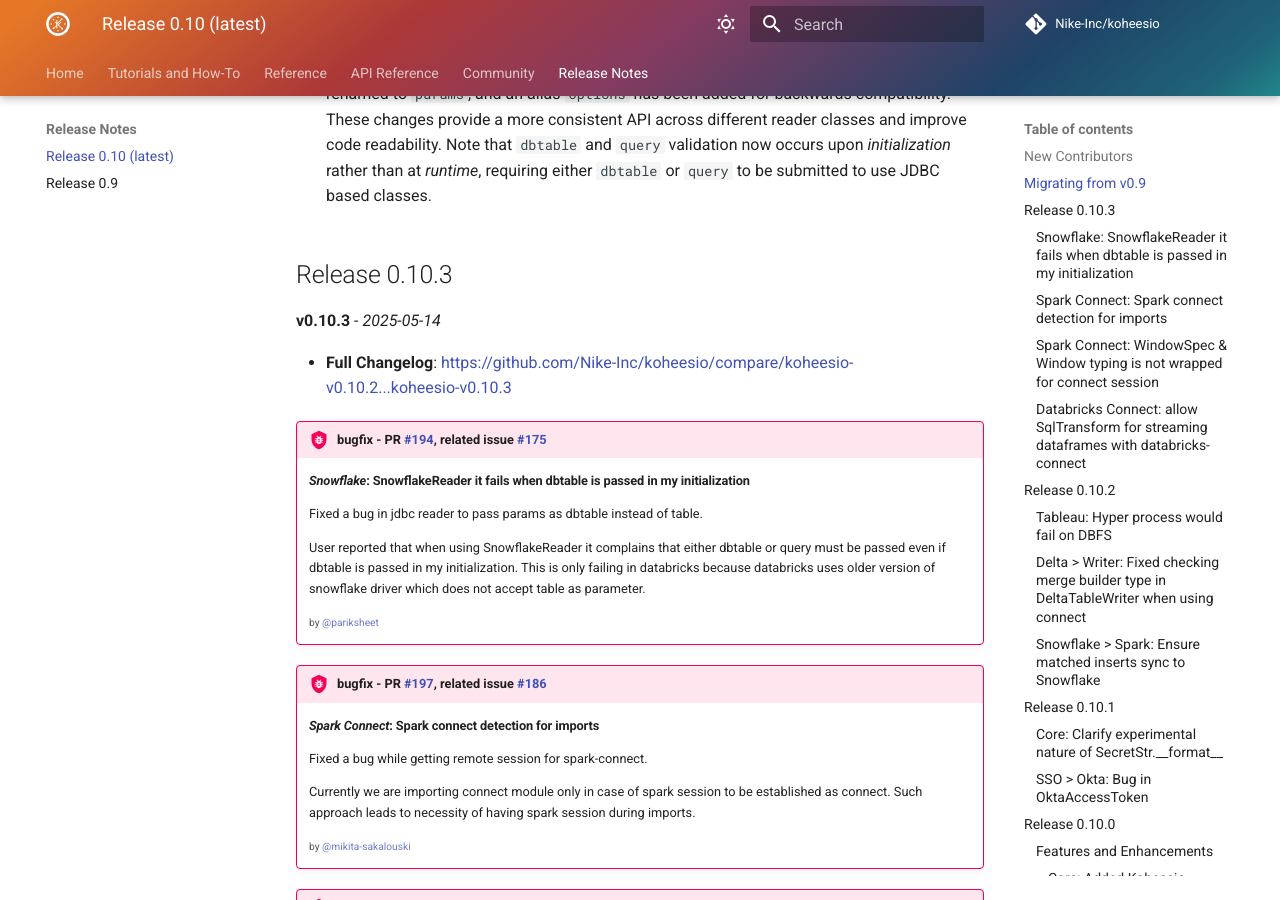
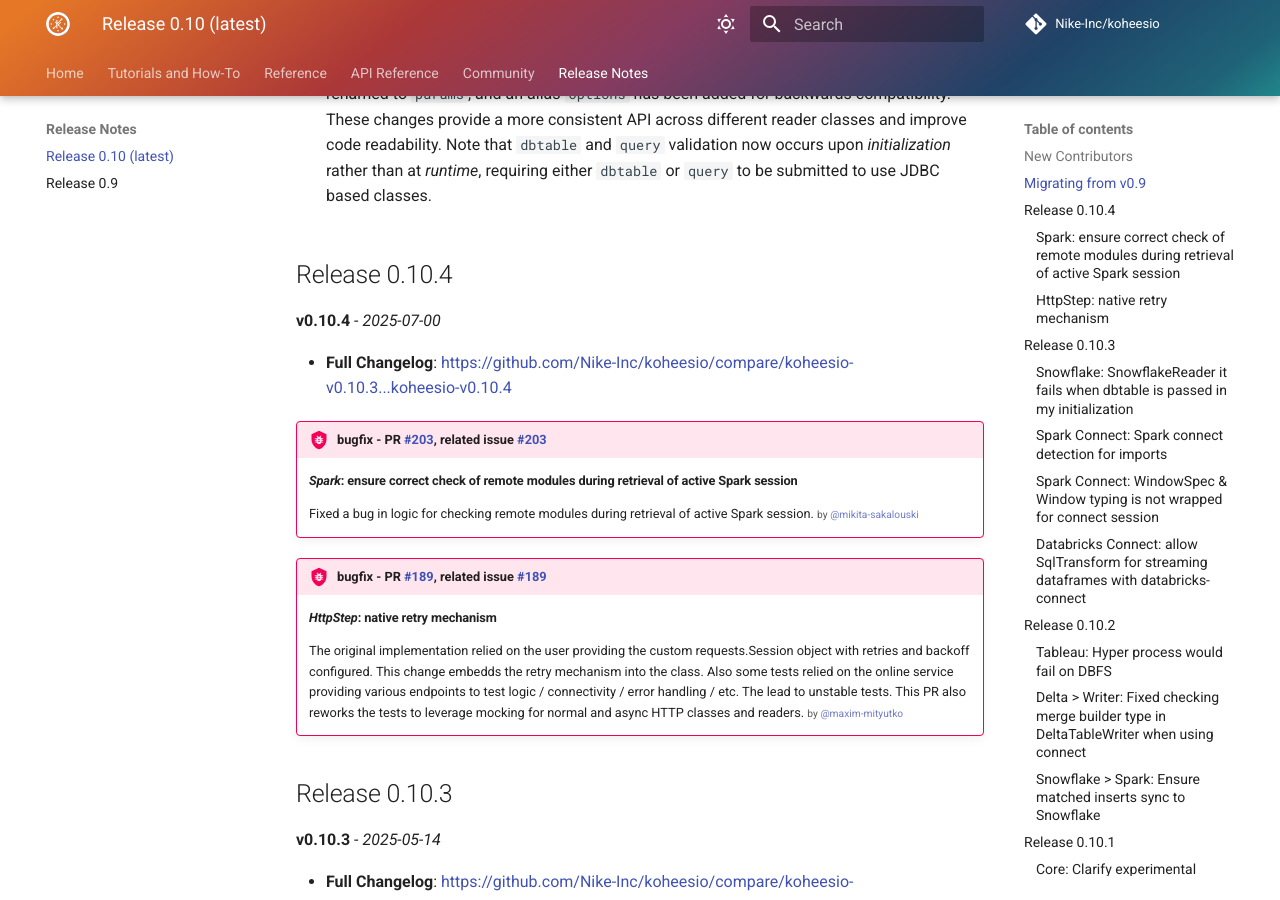
Before and after one commit to Nike-Inc/koheesio, an MkDocs documentation site: the page built from docs/releases/0.10.md, in a window 1280 px wide and 900 px high, scrolled down 1090 px. Built offline with MkDocs 1.6.1 and Material for MkDocs 9.7.7, drawn with Linux system fonts in a browser that asks for light colours; comment, search, counter and statistics services are not loaded; the version menu is left out; some of the changed text lies outside the part shown.

Commit message:
docs: add release notes

```diff
--- a/docs/releases/0.10.md
+++ b/docs/releases/0.10.md
@@ -8,9 +8,9 @@
 
 Big shout out to all contributors and a heartfelt welcome to our new contributors:
 
-* @nogitting made their first contribution in https://github.com/Nike-Inc/koheesio/pull/154
-* @zarembat made their first contribution in https://github.com/Nike-Inc/koheesio/pull/163
-* @brunodd made their first contribution in https://github.com/Nike-Inc/koheesio/pull/180
+* @nogitting made their first contribution in <https://github.com/Nike-Inc/koheesio/pull/154>
+* @zarembat made their first contribution in <https://github.com/Nike-Inc/koheesio/pull/163>
+* @brunodd made their first contribution in <https://github.com/Nike-Inc/koheesio/pull/180>
 
 ## Migrating from v0.9
 
@@ -24,12 +24,36 @@
 
 * `JDBCReader`, `HanaReader`, and `TeradataReader` classes have been updated to use `params` over `options` for improved consistency and maintainability. The `options` field has been renamed to `params`, and an alias `options` has been added for backwards compatibility. These changes provide a more consistent API across different reader classes and improve code readability. Note that `dbtable` and `query` validation now occurs upon *initialization* rather than at *runtime*, requiring either `dbtable` or `query` to be submitted to use JDBC based classes.
 
+## Release 0.10.4
+
+**v0.10.4** - *2025-07-00*
+
+* **Full Changelog**:
+    <https://github.com/Nike-Inc/koheesio/compare/koheesio-v0.10.3...koheesio-v0.10.4>
+
+!!! bug "bugfix - PR [#203](https://github.com/Nike-Inc/koheesio/pull/203), related issue #203"
+    #### *Spark*: ensure correct check of remote modules during retrieval of active Spark session
+
+    Fixed a bug in logic for checking remote modules during retrieval of active Spark session.
+    <small> by @mikita-sakalouski</small>
+
+!!! bug "bugfix - PR [#189](https://github.com/Nike-Inc/koheesio/pull/189), related issue #189"
+    #### *HttpStep*: native retry mechanism
+
+    The original implementation relied on the user providing the custom requests.Session object
+    with retries and backoff configured. This change embedds the retry mechanism into the class.
+    Also some tests relied on the online service providing various endpoints to test
+    logic / connectivity / error handling / etc.
+    The lead to unstable tests. This PR also reworks the tests to leverage mocking for normal
+    and async HTTP classes and readers.
+    <small> by @maxim-mityutko </small>
+
 ## Release 0.10.3
 
 **v0.10.3** - *2025-05-14*
 
 * **Full Changelog**:
-    https://github.com/Nike-Inc/koheesio/compare/koheesio-v0.10.2...koheesio-v0.10.3
+    <https://github.com/Nike-Inc/koheesio/compare/koheesio-v0.10.2...koheesio-v0.10.3>
 
 !!! bug "bugfix - PR [#194](https://github.com/Nike-Inc/koheesio/pull/194), related issue #175"
     #### *Snowflake*: SnowflakeReader it fails when dbtable is passed in my initialization
@@ -76,7 +100,7 @@
 **v0.10.2** - *2025-04-02*
 
 * **Full Changelog**:
-    https://github.com/Nike-Inc/koheesio/compare/koheesio-v0.10.1...koheesio-v0.10.2
+    <https://github.com/Nike-Inc/koheesio/compare/koheesio-v0.10.1...koheesio-v0.10.2>
 
 !!! bug "bugfix - PR [#177](https://github.com/Nike-Inc/koheesio/pull/177), related issue #178"
     #### *Tableau*: Hyper process would fail on DBFS
@@ -113,7 +137,7 @@
 **v0.10.1** - *2025-03-11*
 
 * **Full Changelog**:
-    https://github.com/Nike-Inc/koheesio/compare/koheesio-v0.10.0...koheesio-v0.10.1
+    <https://github.com/Nike-Inc/koheesio/compare/koheesio-v0.10.0...koheesio-v0.10.1>
 
 !!! abstract "refactor - PR [#174](https://github.com/Nike-Inc/koheesio/pull/174)"
     #### *Core*: Clarify experimental nature of `SecretStr.__format__`
@@ -137,7 +161,7 @@
 **v0.10.0** - *2025-03-04*
 
 * **Full Changelog**:
-    https://github.com/Nike-Inc/koheesio/compare/koheesio-v0.9.1...koheesio-v0.10.0
+    <https://github.com/Nike-Inc/koheesio/compare/koheesio-v0.9.1...koheesio-v0.10.0>
 
 ### Features and Enhancements
 
```
